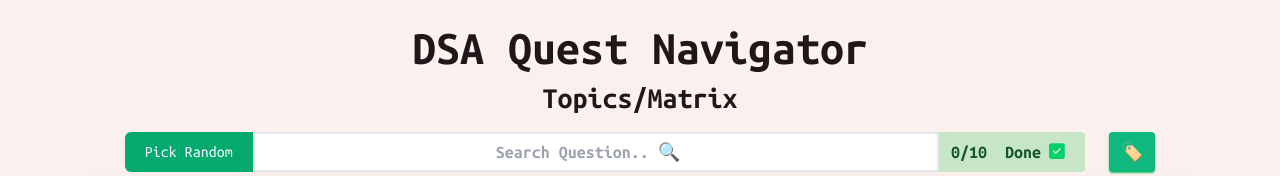
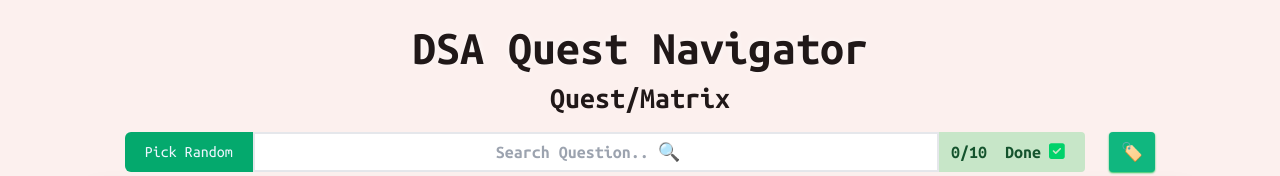
Before and after one commit to MohitGupta12/DSA-Navigator, a React (Vite) app: page /questions/1 in a window 1280 px wide. Shown: the top 176 px of the page. Built offline with nearby package versions, Linux system fonts and the light colour scheme.

Commit message:
name changes

```diff
--- a/src/Pages/QuestionPage.jsx
+++ b/src/Pages/QuestionPage.jsx
@@ -130,7 +130,6 @@ const QuestionPage = () => {
 
   return (
     <><AnimatedPage>
-
         <NotesModal
           isNotesOpen={isNotesOpen}
           data={dataInModal}
@@ -139,7 +138,7 @@ const QuestionPage = () => {
         />
         <h2 className="mx-1 text-xl font-semibold text-center md:text-2xl xl:text-3xl "
         >
-            Topics/{dynamicData.topicName}
+            Quest/{dynamicData.topicName}
         </h2>
         <div className="flex justify-center w-full h-8 my-4 md:h-9 xl:h-10 ">
           <div className="flex w-3/4 focus:ring-2 focus:ring-primary">
--- a/src/components/ProgressBars/SolvedQuesBar.jsx
+++ b/src/components/ProgressBars/SolvedQuesBar.jsx
@@ -6,7 +6,7 @@ const SolvedQuesBar = ({ value, questionSolved }) => {
   return (
     <div className="flex flex-col items-center w-full mb-2">
       <h2 className="my-3 text-lg" style={{"textShadow": "0px 0px 8px rgba(255,255,255,0.65)"}}>
-        Total Question Solved : {questionSolved} ({value}%)
+        Total task finished: {questionSolved} ({value}%)
       </h2>
       <ProgressBar value={value} questionSolved={questionSolved} />
     </div>
```
